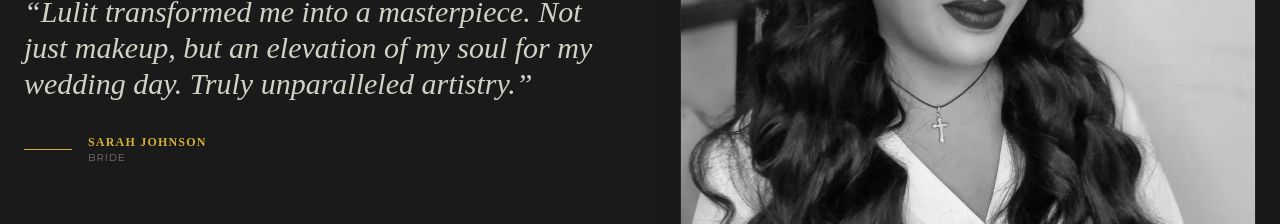
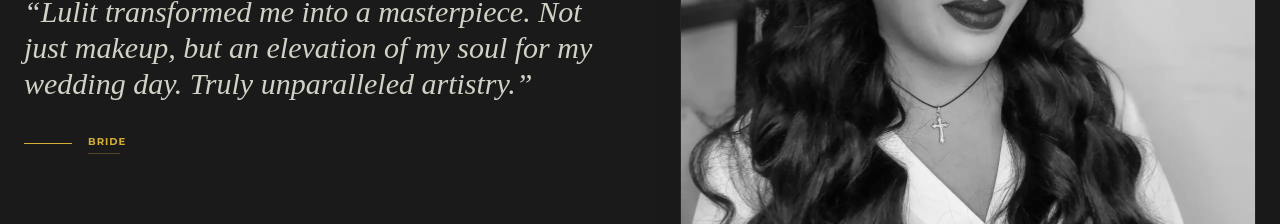
Before and after one commit to AbCode-git/Lino, a Next.js app: page / in a window 1280 px wide. Shown: the part 5020-5244 px from the top of the page. Built offline with nearby package versions, Linux system fonts and the light colour scheme.

Commit message:
UI: Remove client names from testimonials for privacy

```diff
--- a/components/sections/TestimonialsSection.js
+++ b/components/sections/TestimonialsSection.js
@@ -67,8 +67,8 @@ export default function TestimonialsSection() {
                   <div className="flex items-center gap-4">
                     <div className="w-12 h-[1px] bg-gold"></div>
                     <div>
-                      <h4 className="text-gold uppercase tracking-widest text-xs font-bold">{testimonials[currentSlide].name}</h4>
-                      <p className="text-ivory/40 text-[10px] uppercase tracking-widest">{testimonials[currentSlide].role}</p>
+                      <p className="text-gold text-[10px] uppercase tracking-widest font-bold mb-1">{testimonials[currentSlide].role}</p>
+                      <div className="w-8 h-[1px] bg-gold/30"></div>
                     </div>
                   </div>
                 </motion.div>
```
